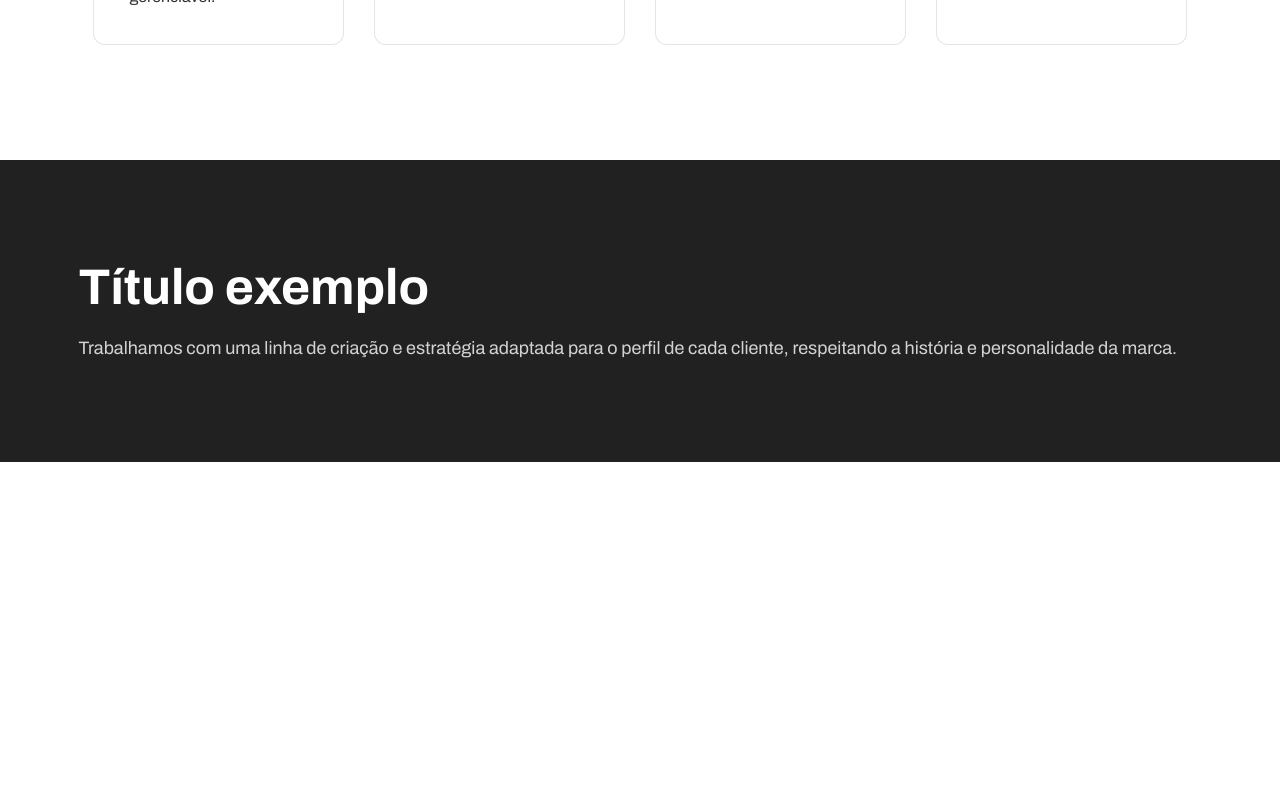
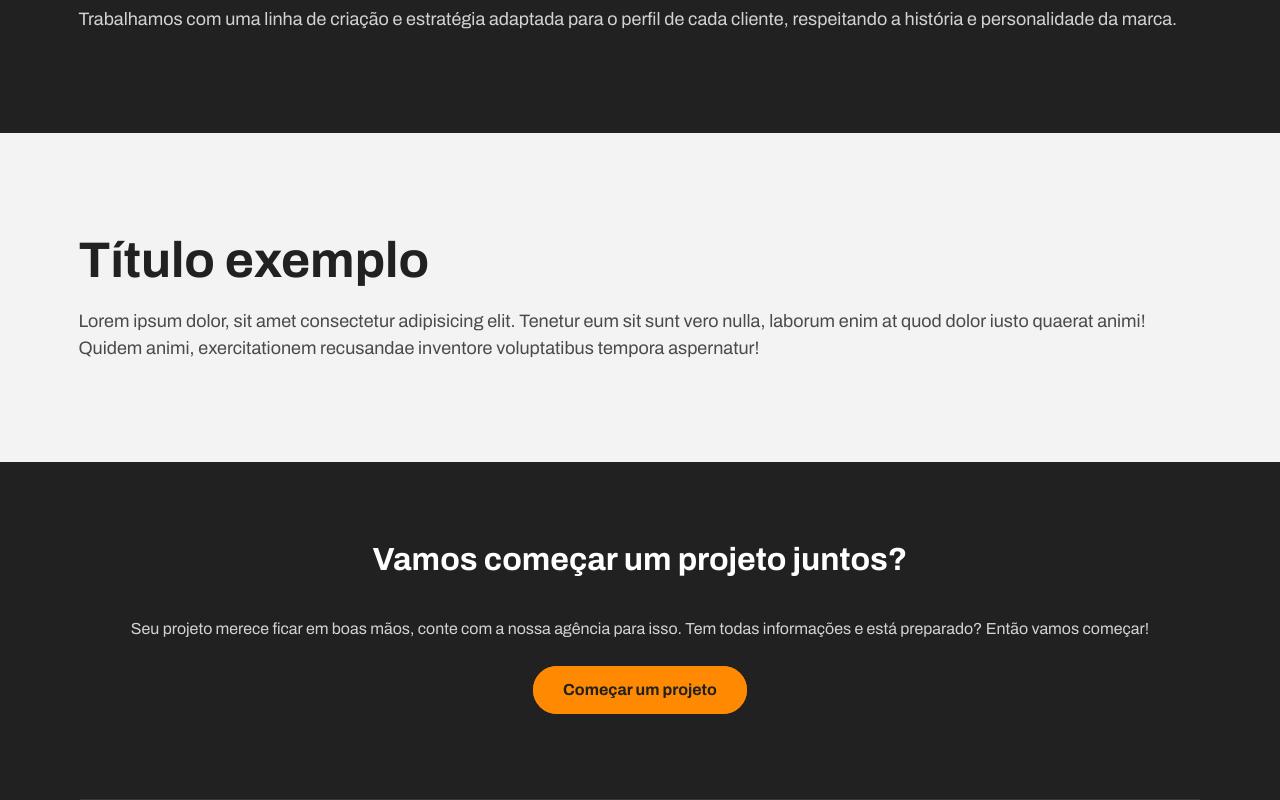
Before and after one commit to devMagno/agency, a Next.js app: page / in a window 1280 px wide. Shown: the part 1711-2511 px from the top of the page. Before the commit the page ends 2173 px from the top, so only its background shows below. Built offline with nearby package versions, Linux system fonts and the light colour scheme.

Commit message:
feat: partial footer

```diff
--- /dev/null
+++ b/src/components/Footer/CallToAction/index.tsx
@@ -0,0 +1,18 @@
+import { Button } from '@/components/Button'
+
+import { ButtonWrapper, Title, Wrapper } from './styles'
+
+export function CallToAction() {
+  return (
+    <Wrapper>
+      <Title>Vamos começar um projeto juntos?</Title>
+      <ButtonWrapper>
+        <p>
+          Seu projeto merece ficar em boas mãos, conte com a nossa agência para
+          isso. Tem todas informações e está preparado? Então vamos começar!
+        </p>
+        <Button url="/orcamento">Começar um projeto</Button>
+      </ButtonWrapper>
+    </Wrapper>
+  )
+}
--- /dev/null
+++ b/src/components/Footer/CallToAction/styles.ts
@@ -0,0 +1,48 @@
+import { styled } from '@stitches/react'
+
+export const Wrapper = styled('div', {
+  width: '100%',
+  padding: '60px 0',
+  borderBottom: '1px solid rgba(255, 255, 255, 0.1)',
+
+  display: 'flex',
+  alignItems: 'center',
+  flexDirection: 'column',
+
+  '@md': {
+    flexDirection: 'row',
+    padding: '100px 0 80px',
+  },
+})
+
+export const Title = styled('h3', {
+  color: '$white',
+  fontSize: '$2xl',
+  lineHeight: '1.1',
+  fontWeight: 'bold',
+  textAlign: 'center',
+
+  padding: '20px 0',
+})
+
+export const ButtonWrapper = styled('div', {
+  display: 'flex',
+  alignItems: 'center',
+  flexDirection: 'column',
+
+  padding: '20px 0',
+
+  p: {
+    fontSize: '$sm',
+    color: '$white',
+    lineHeight: '1.5',
+    textAlign: 'center',
+
+    opacity: '.8',
+    margin: '0 0 20px',
+  },
+
+  '@md': {
+    padding: '0',
+  },
+})
--- /dev/null
+++ b/src/components/Footer/index.tsx
@@ -0,0 +1,12 @@
+import { CallToAction } from './CallToAction'
+import { Content, Wrapper } from './styles'
+
+export function Footer() {
+  return (
+    <Wrapper>
+      <Content>
+        <CallToAction />
+      </Content>
+    </Wrapper>
+  )
+}
--- /dev/null
+++ b/src/components/Footer/styles.ts
@@ -0,0 +1,12 @@
+import { styled } from 'stitches.config'
+
+export const Wrapper = styled('footer', {
+  backgroundColor: '$secondary',
+})
+
+export const Content = styled('div', {
+  margin: '0 auto',
+  width: '$containerWidth',
+  padding: '0 $containerPadding',
+  maxWidth: '$containerMaxWidth',
+})
--- a/src/components/Header/index.tsx
+++ b/src/components/Header/index.tsx
@@ -12,6 +12,11 @@ export function Header() {
     const position = window.pageYOffset
     setScrollPosition(position)
   }
+
+  useEffect(() => {
+    if (isMenuActive) document.body.style.overflow = 'hidden'
+    else document.body.style.overflow = 'unset'
+  }, [isMenuActive])
 
   useEffect(() => {
     window.addEventListener('scroll', handleScroll, { passive: true })
--- a/src/components/Hero/styles.ts
+++ b/src/components/Hero/styles.ts
@@ -4,7 +4,7 @@ export const Wrapper = styled('div', {
   width: '100%',
   minHeight: '100vh',
   position: 'relative',
-  padding: '0 containerPadding',
+  padding: '0 $containerPadding',
 
   '&::before': {
     content: '',
--- a/src/components/Section/styles.ts
+++ b/src/components/Section/styles.ts
@@ -59,6 +59,12 @@ export const Title = styled('h2', {
 
   variants: {
     bg: {
+      white: {
+        color: '$secondary',
+      },
+      light: {
+        color: '$secondary',
+      },
       dark: {
         color: '$white',
       },
--- a/src/pages/index.tsx
+++ b/src/pages/index.tsx
@@ -1,3 +1,4 @@
+import { Footer } from '@/components/Footer'
 import { Hero } from '@/components/Hero'
 import { Section } from '@/components/Section'
 import { SEO } from '@/components/SEO'
@@ -24,14 +25,6 @@ export default function Home() {
       />
 
       <main>
-        <Section title="Título exemplo" background="light">
-          <p>
-            Lorem ipsum dolor, sit amet consectetur adipisicing elit. Tenetur
-            eum sit sunt vero nulla, laborum enim at quod dolor iusto quaerat
-            animi! Quidem animi, exercitationem recusandae inventore
-            voluptatibus tempora aspernatur!
-          </p>
-        </Section>
         <Section title="Serviços" background="white">
           <p>
             Trabalhamos com uma linha de criação e estratégia adaptada para o
@@ -47,7 +40,17 @@ export default function Home() {
             marca.
           </p>
         </Section>
+        <Section title="Título exemplo" background="light">
+          <p>
+            Lorem ipsum dolor, sit amet consectetur adipisicing elit. Tenetur
+            eum sit sunt vero nulla, laborum enim at quod dolor iusto quaerat
+            animi! Quidem animi, exercitationem recusandae inventore
+            voluptatibus tempora aspernatur!
+          </p>
+        </Section>
       </main>
+
+      <Footer />
     </>
   )
 }
```
Also changed, not shown: src/pages/sobre/index.tsx (+8 -0 lines).
